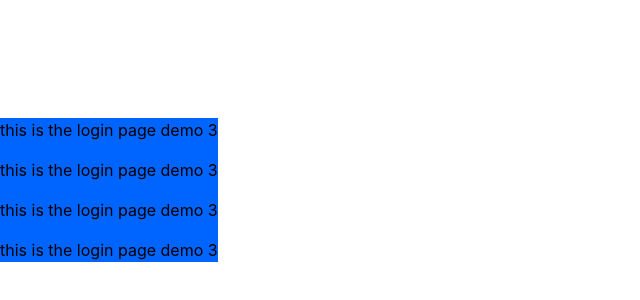
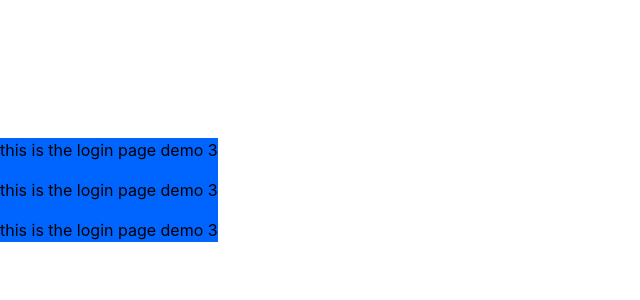
Before and after one commit to lenhathieu96/ss_restaurant_web, a React app: page /ss_restaurant_web/ in a window 1280 px wide. Shown: the part 210-510 px from the top of the page, without its empty margins (0-640 px from the left). Built offline with nearby package versions, Linux system fonts and the light colour scheme; the HTML template or start-up script is replaced by a standard one.

Commit message:
feat: test

```diff
--- a/src/pages/login/index.tsx
+++ b/src/pages/login/index.tsx
@@ -6,7 +6,6 @@ const LoginPage = () => {
       <p>this is the login page demo 3</p>
       <p>this is the login page demo 3</p>
       <p>this is the login page demo 3</p>
-      <p>this is the login page demo 3</p>
     </div>
   );
 };
```
